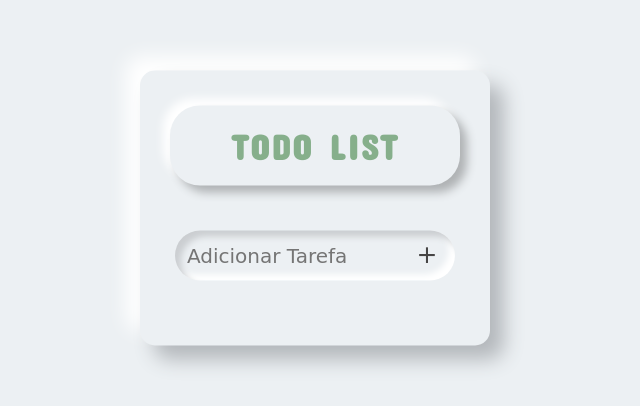
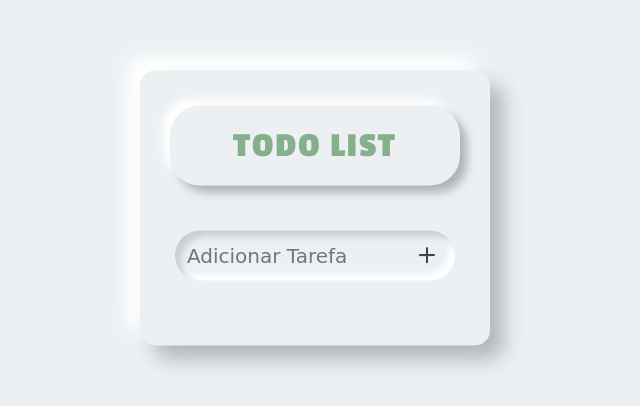
Before and after one commit to emanuellyfernandes/javascript, a plain HTML site: page projetos/todo-list/index.html in a window 1280 px wide. Shown: the part 192-598 px from the top of the page, 325-965 px from the left. Drawn offline with Linux system fonts and the light colour scheme; a web font is replaced by a local one.

Commit message:
atualização

```diff
--- a/projetos/todo-list/index.html
+++ b/projetos/todo-list/index.html
@@ -10,7 +10,7 @@
 <body>
      <div class="container">
 
-        <h3>TODO LIST</h3>
+        <p class="titulo">TODO LIST</p>
 
         <div class="adicionar">
         <input type="text" placeholder="Adicionar Tarefa"  class="escrever-tarefas" id="escrever-tarefas">
--- a/projetos/todo-list/style.css
+++ b/projetos/todo-list/style.css
@@ -1,6 +1,7 @@
 @import url('https://fonts.googleapis.com/css2?family=Concert+One&family=Russo+One&display=swap');
 @import url('https://fonts.googleapis.com/css2?family=Russo+One&display=swap');
 @import url('https://fonts.googleapis.com/css2?family=Hubballi&display=swap');
+@import url('https://fonts.googleapis.com/css2?family=Passion+One:wght@700&display=swap');
 
 *{
     padding: 0;
@@ -34,6 +35,7 @@ body{
     box-shadow: 14px 14px 20px #b3b7bb, -14px -14px 20px rgb(255, 255, 255);
     overflow:auto;
     padding-bottom: 40px;
+    transition: 0.5s;
 
 }
 
@@ -42,13 +44,13 @@ body{
     width: 5px;
 }
 
-h3{
+.titulo{
     margin-top: 35px;
     margin-left: 30px;
     margin-right: 30px;
     margin-bottom: 50px;
     height: 80px;
-    font-family: 'Concert One', cursive;
+    font-family: 'Passion One', cursive;
     font-size: 35px;
     letter-spacing: 2px;
     box-shadow: 7px 7px 10px #afb2b4, -7px -7px 10px white;
```
